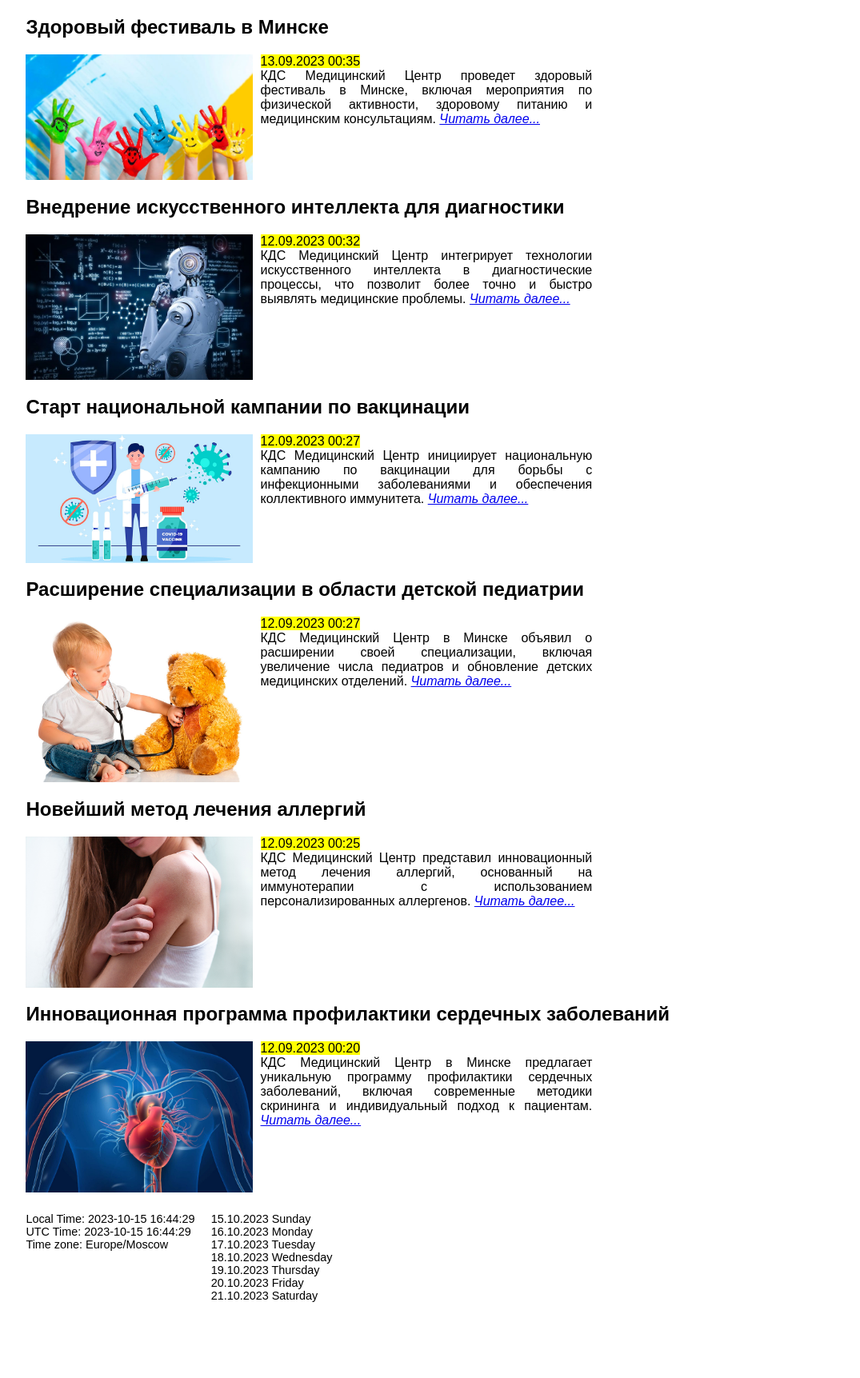
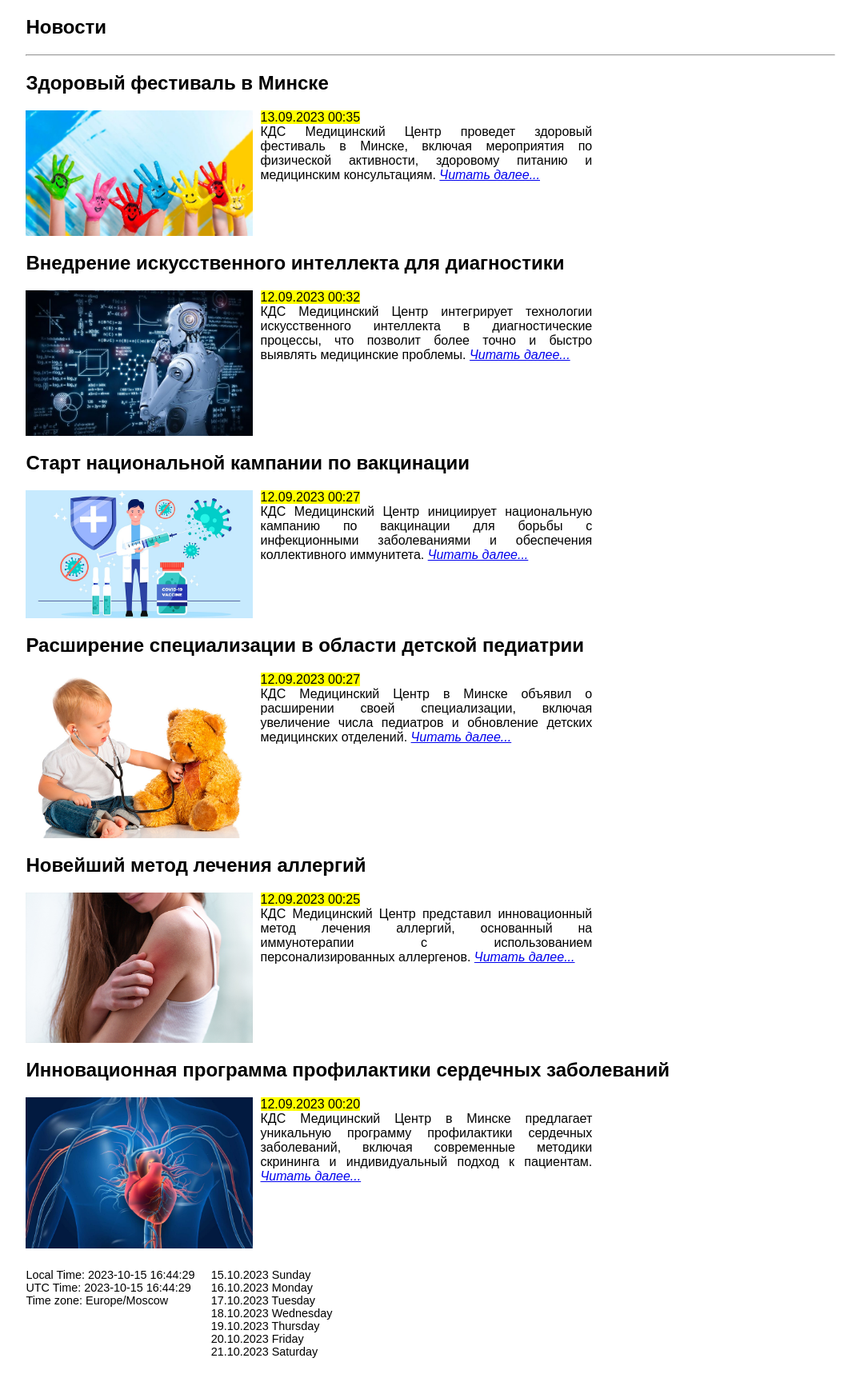
Before and after one commit to denis-pptx/Django-MedicalCenter, a Django app: page /news/ in a window 1280 px wide. Shown: the part 54-1777 px from the top of the page at 80% size, without its empty margins (102-1177 px from the left). Before the commit the page ends 1682 px from the top, so only its background shows below. Run offline with Django 4.2, Linux system fonts and the light colour scheme; data comes from the database, SQL or seed files in the repository; both versions use the stored data as it was after the commit; some libraries are stand-ins or nearby versions.

Commit message:
semantic to news list

```diff
--- a/doctors/templates/doctors/doctors_tag.html
+++ b/doctors/templates/doctors/doctors_tag.html
@@ -12,11 +12,11 @@
             <span class="name">{{ profile.user.get_full_name }}</span>
 
             {% if profile.specializations.all %}
-                <div class="specializations" itemprop="specializations">>{{ profile.specializations.all|join:", " }}</div>
+                <div class="specializations" itemprop="specializations">{{ profile.specializations.all|join:", " }}</div>
             {% endif %}
 
             {% if profile.experience %}
-                <div class="property" itemprop="experience">>Опыт работы: <i>from {{ profile.experience }}</i></div>
+                <div class="property" itemprop="experience">Опыт работы: <i>from {{ profile.experience }}</i></div>
             {% endif %}
 
             {% if profile.category %}
--- a/news/templates/news/news.html
+++ b/news/templates/news/news.html
@@ -8,8 +8,11 @@
 {% endblock %}
 
 {% block content %}
+    <article>
+        <h1>Новости</h1>
+        <hr>
         {% for item in news %}
-        <div class="news-container">
+            <section class="news-container">
                 <h2>{{ item.title }}</h2>
                 <div class="content">
                     {% if item.image %}
@@ -21,8 +24,9 @@
                         <i><a href="{% url 'news_details' item.pk %}">Читать далее...</a></i>
                     </div>
                 </div>
-        </div>
+            </section>
         {% empty %}
             <h1>Список новостей пуст</h1>
         {% endfor %}
+    </article>
 {% endblock %}
```
Also changed, not shown: db.sqlite3. Lines whose indentation alone changed are shown as unchanged.
